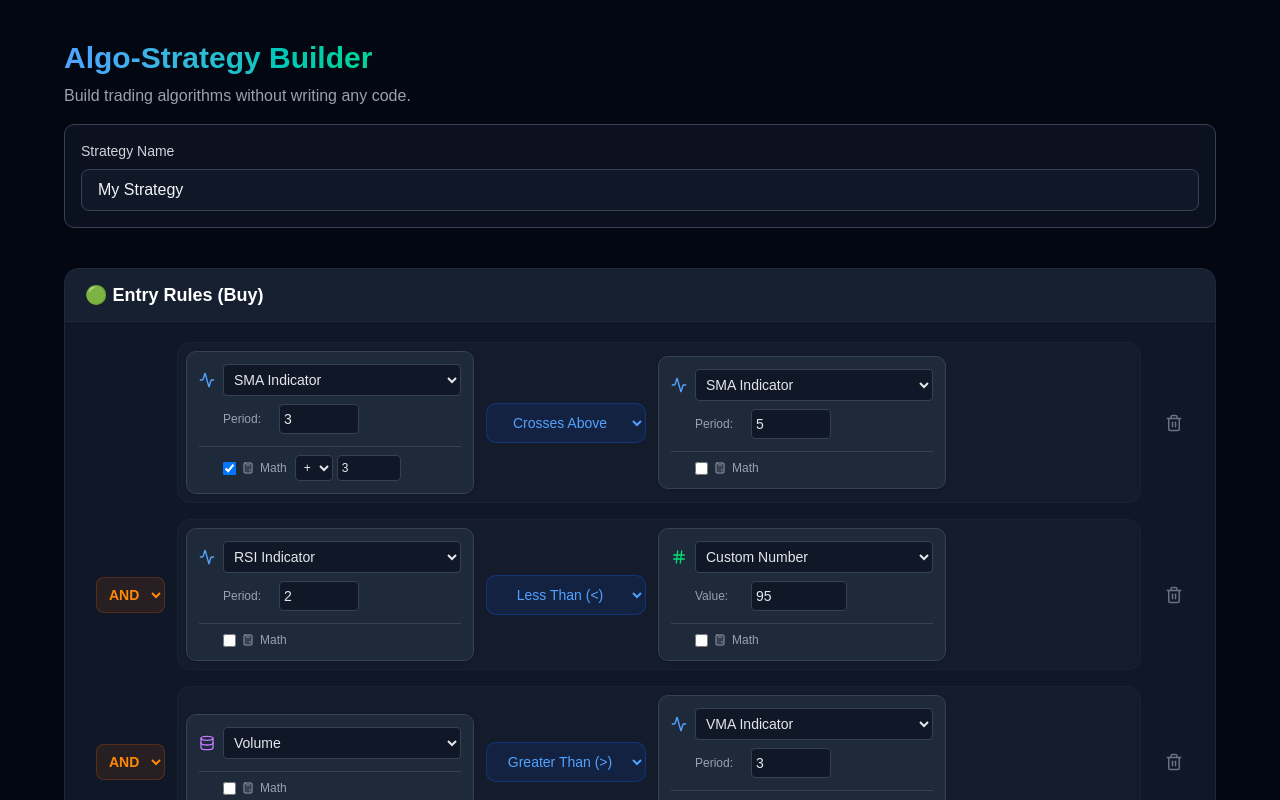
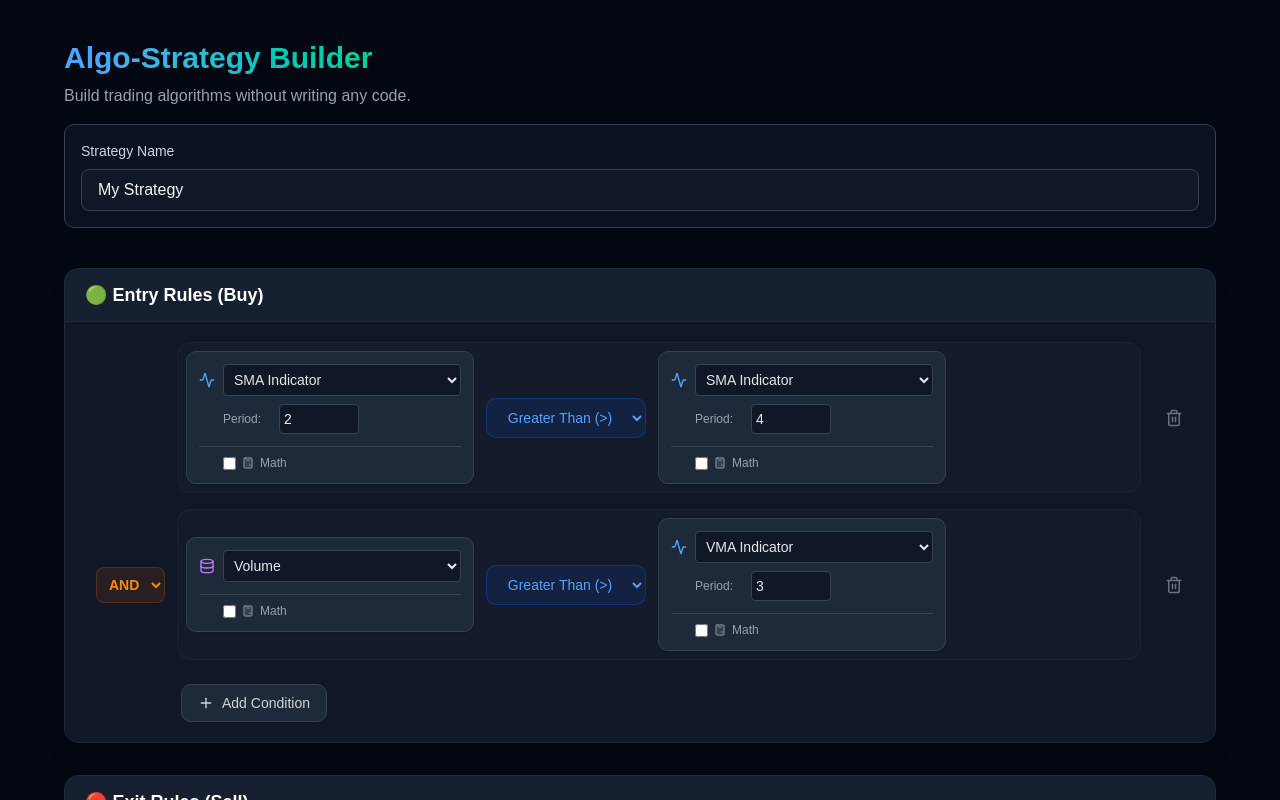
Before and after one commit to jibrillarbi/BACKRANK, a React (Vite) app in the folder frontend/: page /strategy in a window 1280 px wide. Shown: the top 800 px of the page. Built offline with nearby package versions, Linux system fonts and the light colour scheme.

Commit message:
New default strategy

```diff
--- a/frontend/src/pages/StrategyPage.tsx
+++ b/frontend/src/pages/StrategyPage.tsx
@@ -13,18 +13,12 @@ export default function StrategyPage() {
   const [entryConditions, setEntryConditions] = useState<Condition[]>([
     {
       id: 1, logicalOp: null,
-      left: { type: 'indicator', source: 'SMA', period: 3, mathOp: '+', mathVal: 3 },
-      comp: 'crossesAbove',
-      right: { type: 'indicator', source: 'SMA', period: 5 }
+      left: { type: 'indicator', source: 'SMA', period: 2 },
+      comp: '>',
+      right: { type: 'indicator', source: 'SMA', period: 4 }
     },
     {
       id: 2, logicalOp: '&&',
-      left: { type: 'indicator', source: 'RSI', period: 2 },
-      comp: '<',
-      right: { type: 'number', source: 'Number', value: 95 }
-    },
-    {
-      id: 3, logicalOp: '&&',
       left: { type: 'field', source: 'Volume' },
       comp: '>',
       right: { type: 'indicator', source: 'VMA', period: 3 }
@@ -36,7 +30,7 @@ export default function StrategyPage() {
       id: 1, logicalOp: null,
       left: { type: 'field', source: 'Close' },
       comp: '<',
-      right: { type: 'indicator', source: 'SMA', period: 3 }
+      right: { type: 'indicator', source: 'SMA', period: 2 }
     }
   ]);
 
```
